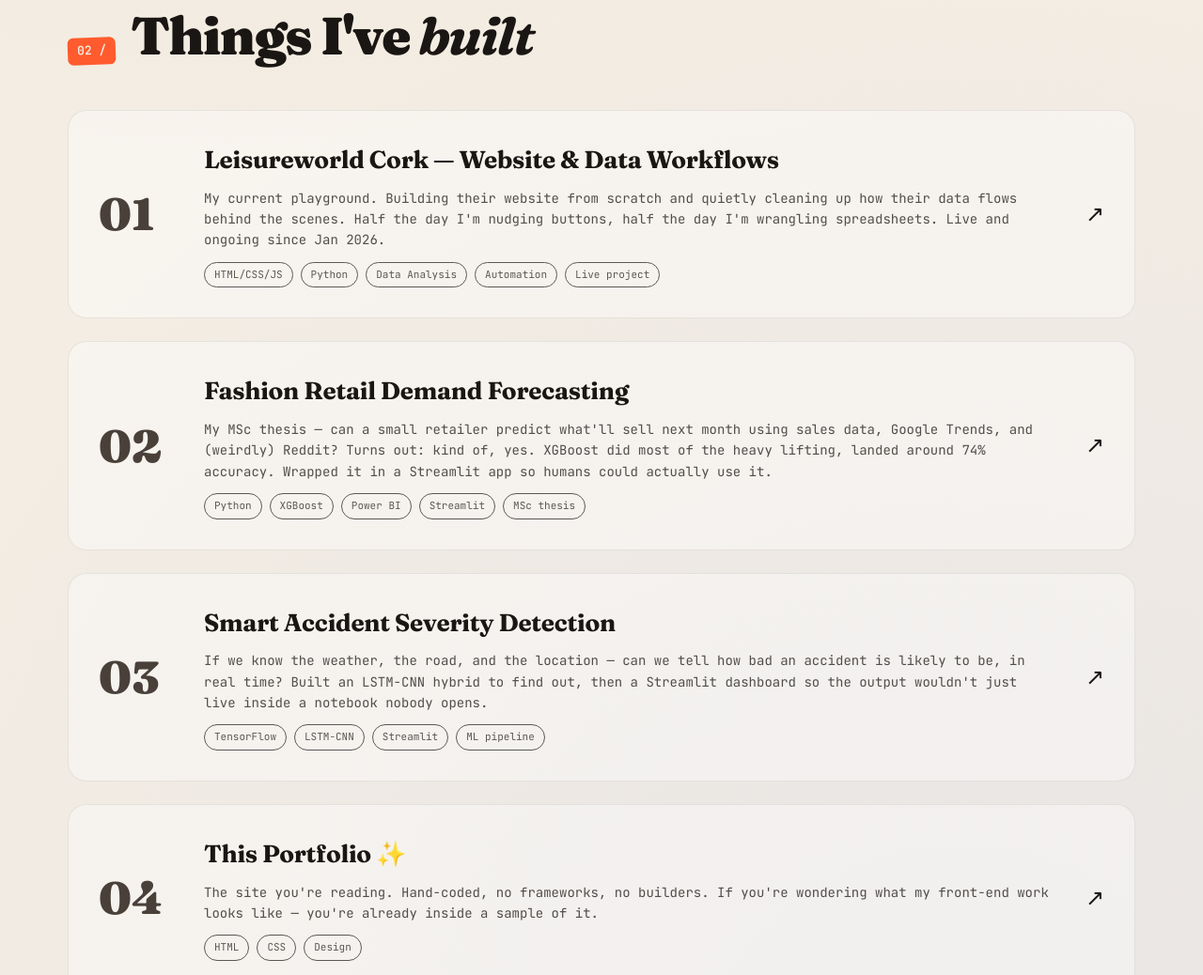
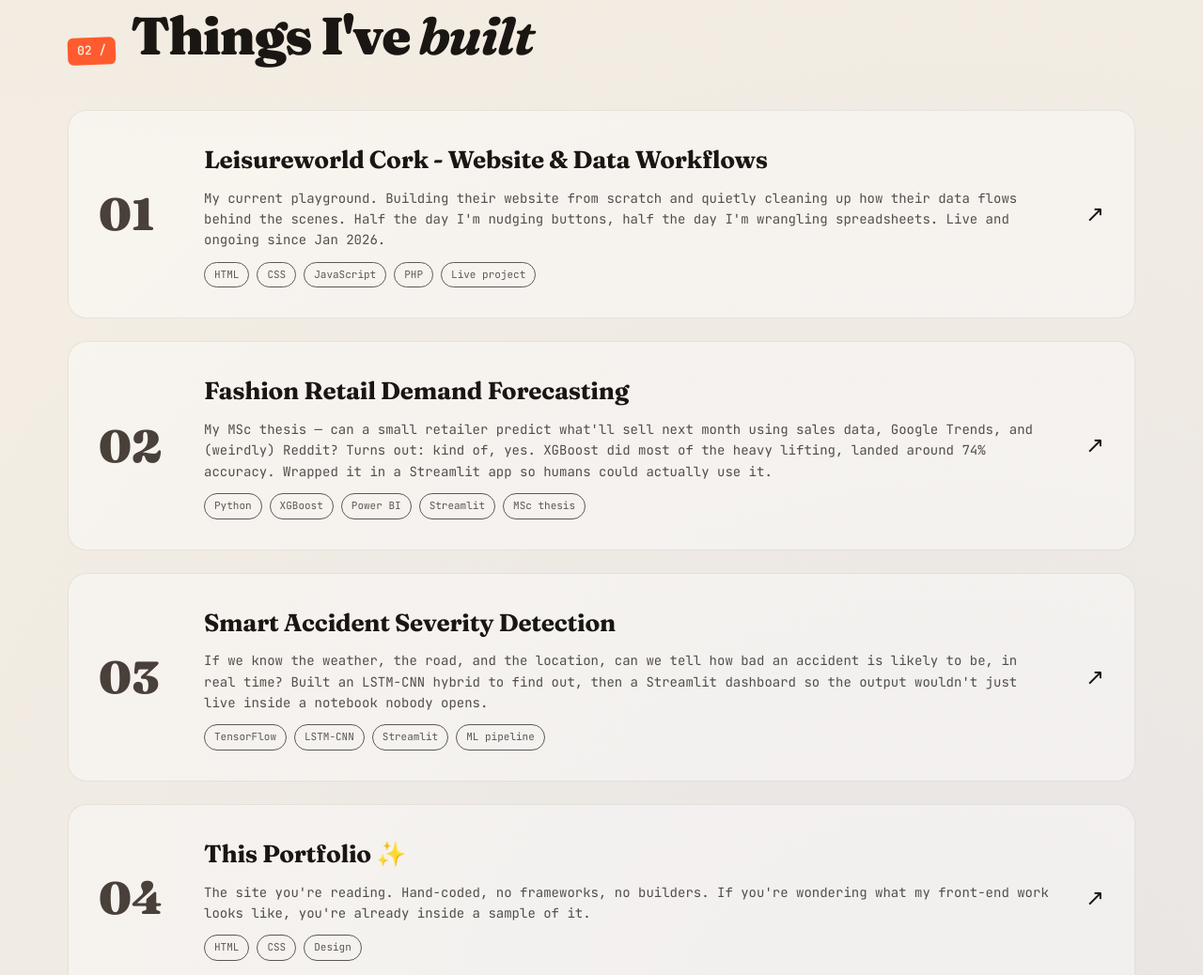
Before and after one commit to nikitajoisa/nikitajoisaportfolio, a plain HTML site: page index.html in a window 1280 px wide. Shown: the part 1866-2904 px from the top of the page at 94% size. Drawn offline with Linux system fonts and the light colour scheme.

Commit message:
index.html

```diff
--- a/index.html
+++ b/index.html
@@ -3,7 +3,7 @@
 <head>
   <meta charset="UTF-8" />
   <meta name="viewport" content="width=device-width, initial-scale=1.0" />
-  <title>Nikita Joisa — data, web, and curious things</title>
+  <title>Nikita Joisa Poertfolio</title>
   <meta name="description" content="Nikita Joisa — MSc Business Analytics (UCC). Data science, web development, and small things built with care." />
 
   <!-- Google Fonts: Fraunces (display) + JetBrains Mono (body) -->
@@ -58,7 +58,7 @@
       </div>
       <div class="about-grid">
         <div class="about-text">
-          <p>I'm the kind of person who <span class="highlight">likes both sides</span> — the pretty front of a website and the messy spreadsheet behind it.</p>
+          <p>I'm the kind of person who <span class="highlight">likes both sides.</span> The pretty front of a website and the messy spreadsheet behind it.</p>
           <p>My brain wanders easily between "how does this look" and "what is this data actually saying." Which means I'll happily spend a morning tweaking a button's hover state and an afternoon untangling a CSV that was clearly assembled by a committee.</p>
           <p>Outside of code: lifting weights, lifting books, cafe hopping, sleeping like it's a competitive sport, and slowly convincing myself I can bake.</p>
         </div>
@@ -91,13 +91,13 @@
         <a href="#" class="project">
           <div class="project-num">01</div>
           <div class="project-body">
-            <h3>Leisureworld Cork — Website &amp; Data Workflows</h3>
+            <h3>Leisureworld Cork - Website &amp; Data Workflows</h3>
             <p>My current playground. Building their website from scratch and quietly cleaning up how their data flows behind the scenes. Half the day I'm nudging buttons, half the day I'm wrangling spreadsheets. Live and ongoing since Jan 2026.</p>
             <div class="tags">
-              <span class="tag">HTML/CSS/JS</span>
-              <span class="tag">Python</span>
-              <span class="tag">Data Analysis</span>
-              <span class="tag">Automation</span>
+              <span class="tag">HTML</span>
+              <span class="tag">CSS</span>
+              <span class="tag">JavaScript</span>
+              <span class="tag">PHP</span>
               <span class="tag">Live project</span>
             </div>
           </div>
@@ -124,7 +124,7 @@
           <div class="project-num">03</div>
           <div class="project-body">
             <h3>Smart Accident Severity Detection</h3>
-            <p>If we know the weather, the road, and the location — can we tell how bad an accident is likely to be, in real time? Built an LSTM-CNN hybrid to find out, then a Streamlit dashboard so the output wouldn't just live inside a notebook nobody opens.</p>
+            <p>If we know the weather, the road, and the location, can we tell how bad an accident is likely to be, in real time? Built an LSTM-CNN hybrid to find out, then a Streamlit dashboard so the output wouldn't just live inside a notebook nobody opens.</p>
             <div class="tags">
               <span class="tag">TensorFlow</span>
               <span class="tag">LSTM-CNN</span>
@@ -139,7 +139,7 @@
           <div class="project-num">04</div>
           <div class="project-body">
             <h3>This Portfolio ✨</h3>
-            <p>The site you're reading. Hand-coded, no frameworks, no builders. If you're wondering what my front-end work looks like — you're already inside a sample of it.</p>
+            <p>The site you're reading. Hand-coded, no frameworks, no builders. If you're wondering what my front-end work looks like, you're already inside a sample of it.</p>
             <div class="tags">
               <span class="tag">HTML</span>
               <span class="tag">CSS</span>
@@ -200,11 +200,10 @@
     <!-- CONTACT -->
     <section class="contact" id="contact">
       <h2>Let's <em>talk</em>.</h2>
-      <a href="mailto:nikitajoisa@gmail.com" class="email">nikitajoisa@gmail.com</a>
+      <a href="mailto:nikitajoisa@gmail.com" class="email">nikitajoisaie@gmail.com</a>
       <div class="socials">
         <a href="https://github.com/nikitajoisa" target="_blank" rel="noopener">GitHub</a>
         <a href="https://www.linkedin.com/in/nikitajoisa/" target="_blank" rel="noopener">LinkedIn</a>
-        <a href="#resume">Résumé</a>
       </div>
     </section>
 
```
